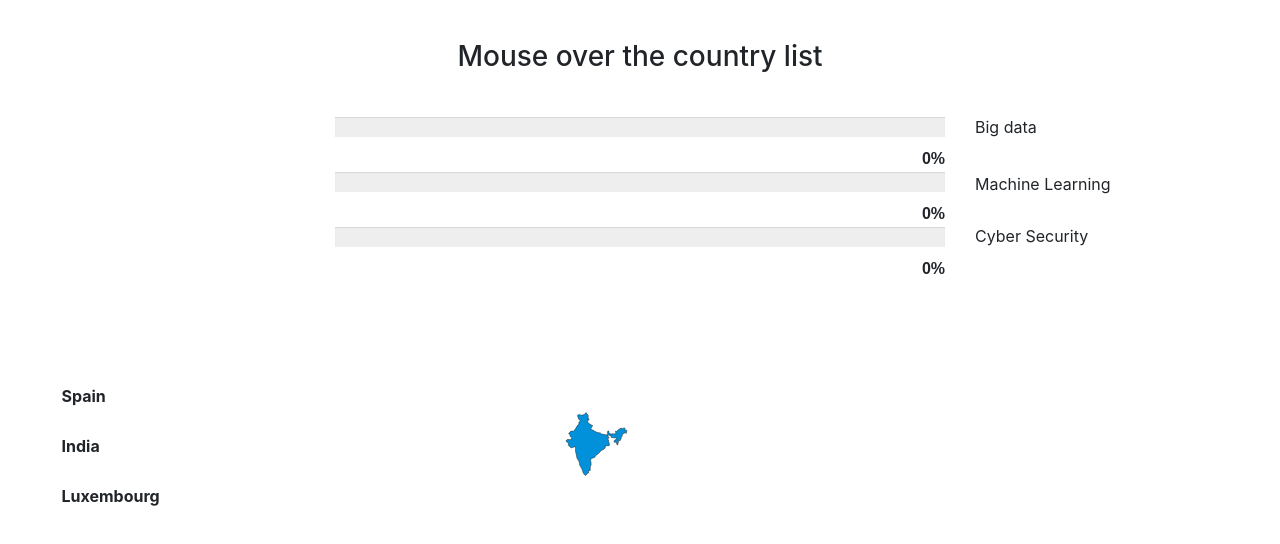
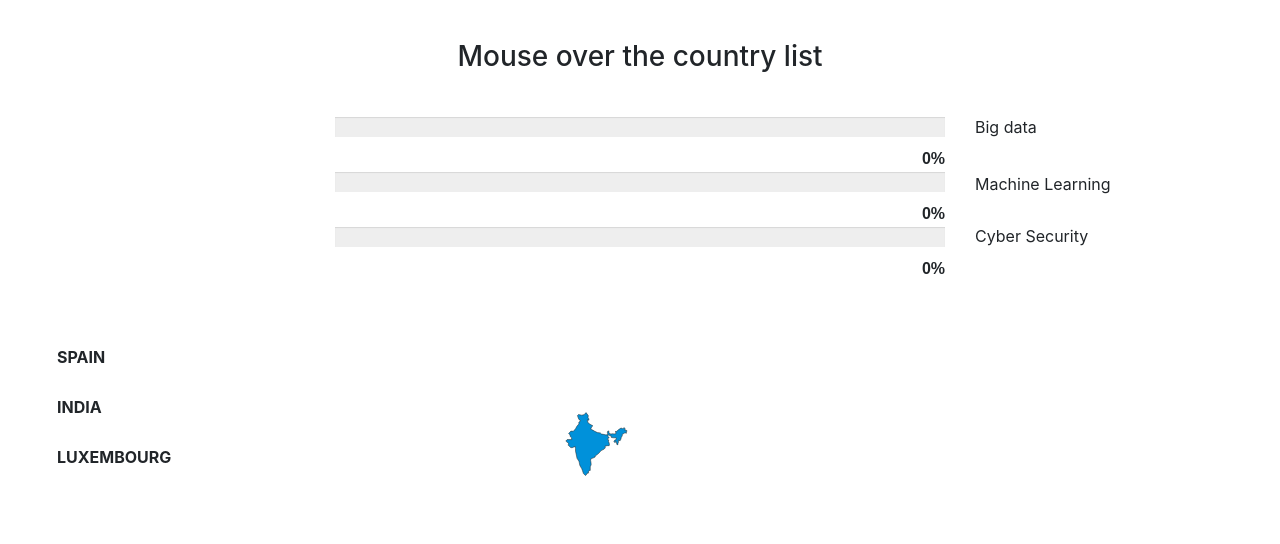
Before and after one commit to jcrr1985/morphing-SVG-countries, a plain HTML site: page index.html in a window 1280 px wide. Drawn offline with Linux system fonts and the light colour scheme.

Commit message:
Countries list animation added

```diff
--- a/css/main.css
+++ b/css/main.css
@@ -47,7 +47,23 @@
     	margin-top: 3px;
     }
 
-@keyframes rainDown {
-  from {top: -10%;}
-  to {top:50%;}
+@keyframes countriesListAnim {
+  0% {top: -20%;
+  opacity:0;}
+   100% {top:30%;
+   opacity:1;}
+
 }
+
+
+
+#countries{
+	position:absolute;
+	margin-left: 50px; margin-top: 50px; font-weight: bold;
+    line-height: 50px;
+	animation: countriesListAnim 1.5s ease-in-out forwards ;
+}
+
+#countries li{
+	text-transform:uppercase;
+}
--- a/index.html
+++ b/index.html
@@ -54,9 +54,8 @@
 			</div>
 		</div>
 		<div class="row ">
-		<div class="col-md-3 offset-1" style="margin-left: 50px; margin-top: 50px; font-weight: bold;
-    line-height: 50px;">
-				<ul style="z-index: 999999999; list-style-type: none" id="countries">
+		<div class="col-md-3 offset-1"  id="countries">
+				<ul style="z-index: 999999999; list-style-type: none" >
 					<li id="spa">Spain</li>
 					<li id="ind">India</li>
 					<li id="lux">Luxembourg</li>
```
